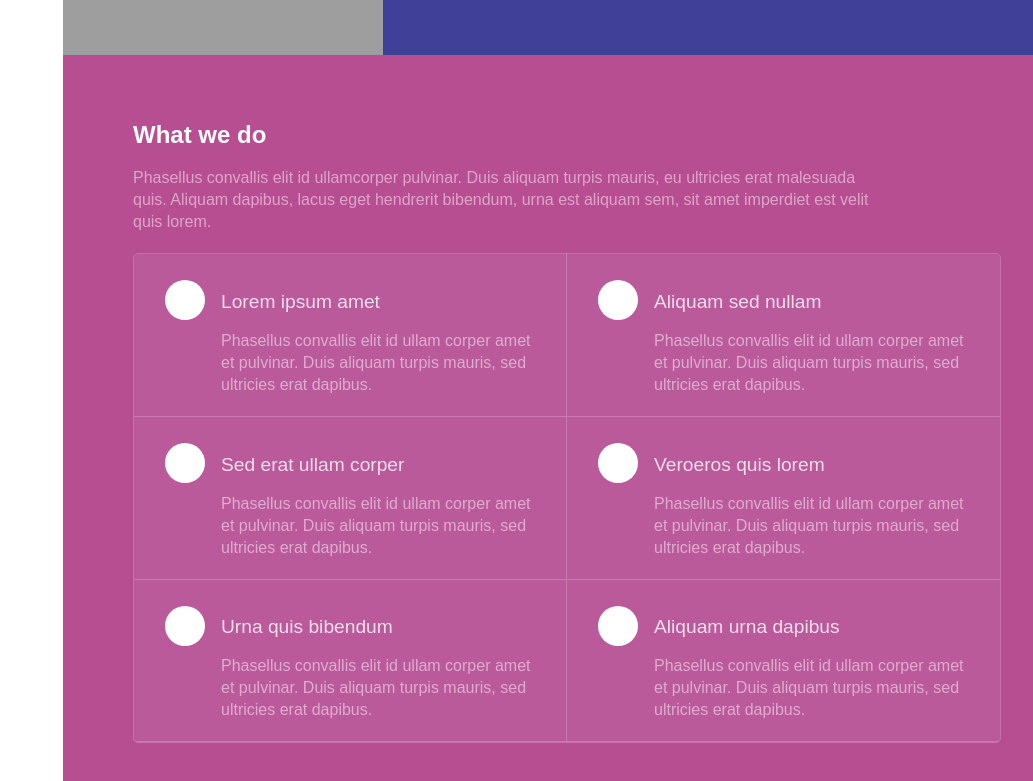
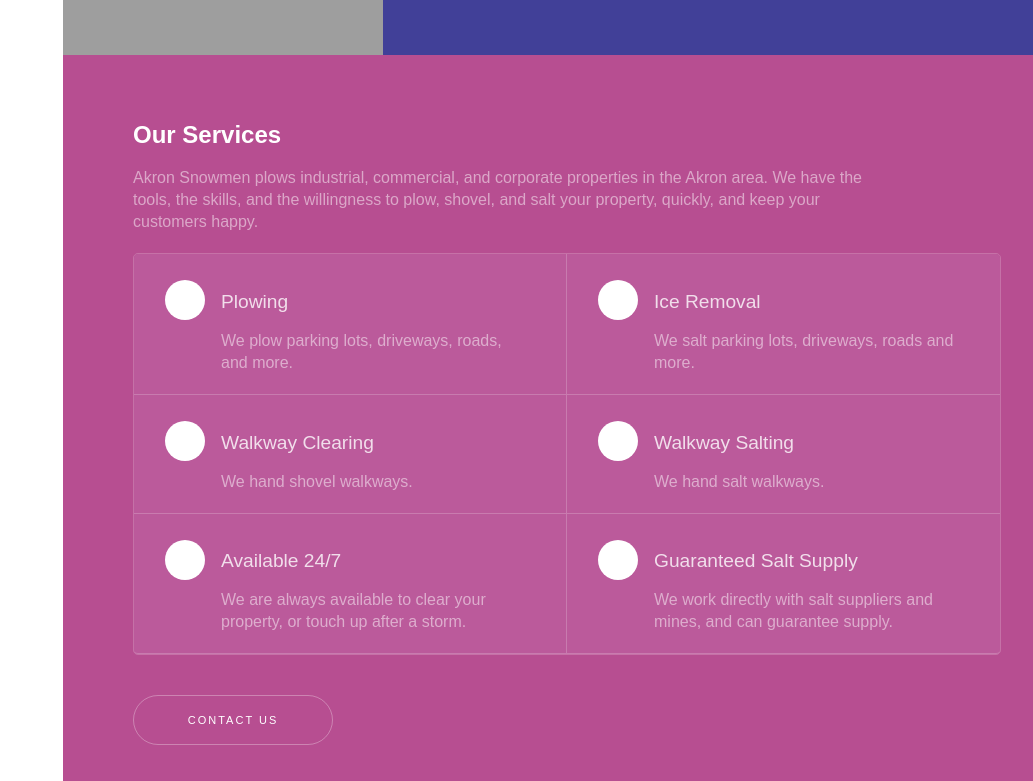
Before and after one commit to jaredh159/akron-snowmen, a Next.js app: page / in a window 1280 px wide. Shown: the part 1795-2576 px from the top of the page, without its empty margins (247-1280 px from the left). Built offline with nearby package versions, Linux system fonts and the light colour scheme; grey boxes are pictures that could not be loaded.

Commit message:
Added pink-block/pink-grid content

```diff
--- a/components/PinkBlock.tsx
+++ b/components/PinkBlock.tsx
@@ -7,15 +7,15 @@
 const PinkBlock: React.FC = () => {
   return (
     <div className={styles.pinkBlock} id="pinkBlock">
-      <h2 className={styles.h1}>What we do</h2>
+      <h2 className={styles.h1}>Our Services</h2>
       <BodyText className={styles.p}>
-        Phasellus convallis elit id ullamcorper pulvinar. Duis aliquam turpis mauris, eu
-        ultricies erat malesuada quis. Aliquam dapibus, lacus eget hendrerit bibendum,
-        urna est aliquam sem, sit amet imperdiet est velit quis lorem.
+        Akron Snowmen plows industrial, commercial, and corporate properties in the Akron
+        area. We have the tools, the skills, and the willingness to plow, shovel, and salt
+        your property, quickly, and keep your customers happy.
       </BodyText>
       <PinkGrid />
       <div className={styles.buttonWrapper}>
-        <Button width="200px">LEARN MORE</Button>
+        <Button width="200px">CONTACT US</Button>
       </div>
     </div>
   );
--- a/components/PinkGrid.tsx
+++ b/components/PinkGrid.tsx
@@ -6,40 +6,40 @@
   return (
     <div className={styles.entireGrid}>
       <GridBlock
-        title="Lorem ipsum amet"
-        paragraph="Phasellus convallis elit id ullam corper amet et pulvinar. Duis aliquam turpis mauris, sed ultricies erat dapibus."
+        title="Plowing"
+        paragraph="We plow parking lots, driveways, roads, and more."
         className={styles.block}
-        icon="fas fa-code"
+        icon="fas fa-snowplow"
       />
       <GridBlock
-        title="Aliquam sed nullam"
-        paragraph="Phasellus convallis elit id ullam corper amet et pulvinar. Duis aliquam turpis mauris, sed ultricies erat dapibus."
+        title="Ice Removal"
+        paragraph="We salt parking lots, driveways, roads and more."
         className={styles.block}
-        icon="fas fa-lock"
+        icon="fas fa-icicles"
       />
       <GridBlock
-        title="Sed erat ullam corper"
-        paragraph="Phasellus convallis elit id ullam corper amet et pulvinar. Duis aliquam turpis mauris, sed ultricies erat dapibus."
+        title="Walkway Clearing"
+        paragraph="We hand shovel walkways."
         className={styles.block}
-        icon="fas fa-cog"
+        icon="fas fa-socks"
       />
       <GridBlock
-        title="Veroeros quis lorem"
-        paragraph="Phasellus convallis elit id ullam corper amet et pulvinar. Duis aliquam turpis mauris, sed ultricies erat dapibus."
+        title="Walkway Salting"
+        paragraph="We hand salt walkways."
         className={styles.block}
-        icon="fas fa-desktop"
+        icon="fas fa-temperature-low"
       />
       <GridBlock
-        title="Urna quis bibendum"
-        paragraph="Phasellus convallis elit id ullam corper amet et pulvinar. Duis aliquam turpis mauris, sed ultricies erat dapibus."
+        title="Available 24/7"
+        paragraph="We are always available to clear your property, or touch up after a storm."
         className={styles.block}
-        icon="fas fa-link"
+        icon="far fa-clock"
       />
       <GridBlock
-        title="Aliquam urna dapibus"
-        paragraph="Phasellus convallis elit id ullam corper amet et pulvinar. Duis aliquam turpis mauris, sed ultricies erat dapibus."
+        title="Guaranteed Salt Supply"
+        paragraph="We work directly with salt suppliers and mines, and can guarantee supply."
         className={styles.block}
-        icon="fas fa-gem"
+        icon="fas fa-tree"
       />
     </div>
   );
```
